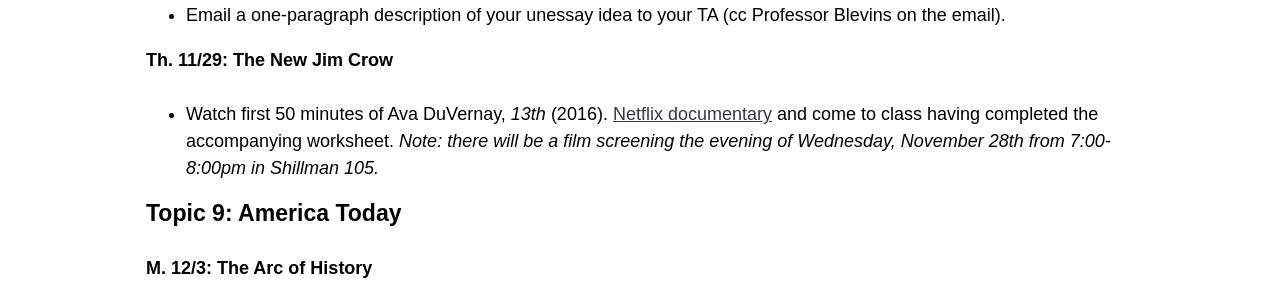
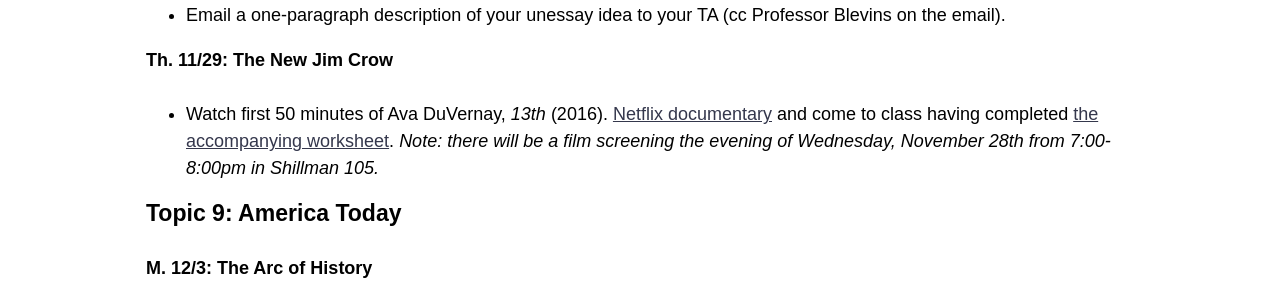
Before and after one commit to cblevins/f18-intro-us, a Jekyll site: the page built from schedule.md, in a window 1280 px wide and 900 px high, scrolled down 4862 px. Shown: the part 192-489 px from the top of the window. Built offline with Jekyll 4.4.1, drawn with Linux system fonts in a browser that asks for light colours; nearby versions of some CDN libraries; part of the change alters nothing that is shown.

```diff
--- a/schedule.md
+++ b/schedule.md
@@ -154,7 +154,7 @@ title: Schedule
 - Email a one-paragraph description of your unessay idea to your TA (cc Professor Blevins on the email).
 
 **Th. 11/29: The New Jim Crow**
-- Watch first 50 minutes of Ava DuVernay, *13th* (2016). [Netflix documentary](https://www.netflix.com/watch/80091741) and come to class having completed the accompanying worksheet. *Note: there will be a film screening the evening of Wednesday, November 28th from 7:00-8:00pm in Shillman 105.*
+- Watch first 50 minutes of Ava DuVernay, *13th* (2016). [Netflix documentary](https://www.netflix.com/watch/80091741) and come to class having completed [the accompanying worksheet]({{site.baseurl}}/downloads/13th-worksheet.docx). *Note: there will be a film screening the evening of Wednesday, November 28th from 7:00-8:00pm in Shillman 105.*
 
 ### Topic 9: America Today
 
```
Also changed, not shown: 2 other files.
